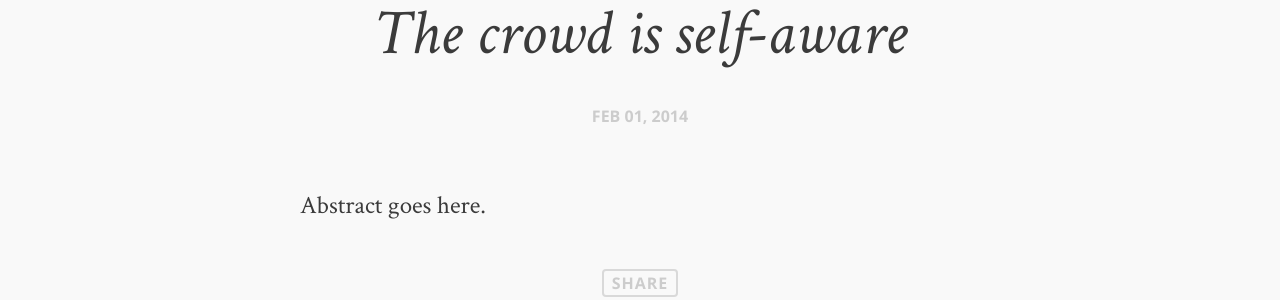
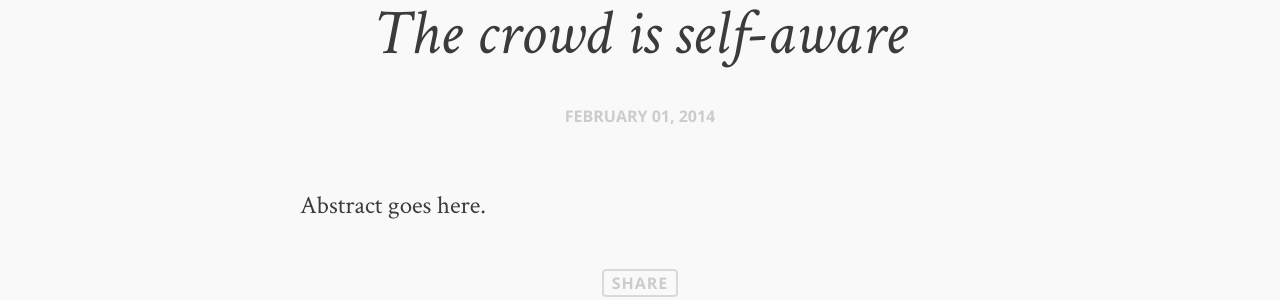
Before and after one commit to suchow/suchow.io, a Jekyll site: the page built from _posts/2014-02-01-crowd.md, in a window 1280 px wide. Shown: the part 150-450 px from the top of the page. Built offline with Jekyll 4.4.1, drawn with Linux system fonts in a browser that asks for light colours; comment, search, counter and statistics services are not loaded.

Commit message:
Show full month name in posts

```diff
--- a/_layouts/post-light-feature.html
+++ b/_layouts/post-light-feature.html
@@ -19,7 +19,7 @@
         <header class="post-header">
           <hgroup>
             <h1>{{page.title}}</h1>
-            <p class="date">{{page.date | date: "%b %d, %Y" }}</p>
+            <p class="date">{{page.date | date: "%B %d, %Y" }}</p>
             <p class="intro">{% if page.description %}{{ page.description }}{% else %}{{ page.tagline }}{% endif %}</p>
           </hgroup>
         </header>
--- a/_layouts/post-no-feature.html
+++ b/_layouts/post-no-feature.html
@@ -19,7 +19,7 @@
         <header class="post-header">
           <hgroup>
             <h1>{{page.title}}</h1>
-            <p class="date">{{page.date | date: "%b %d, %Y" }}</p>
+            <p class="date">{{page.date | date: "%B %d, %Y" }}</p>
             <p class="intro">{% if page.description %}{{ page.description }}{% else %}{{ page.tagline }}{% endif %}</p>
           </hgroup>
         </header>
--- a/_layouts/post.html
+++ b/_layouts/post.html
@@ -17,7 +17,7 @@
             {% if page.title %}
               <h1>{{page.title}}</h1>
             {% endif %}
-            <p class="date">{{page.date | date: "%b %d, %Y" }}</p>
+            <p class="date">{{page.date | date: "%B %d, %Y" }}</p>
             <p class="intro">{% if page.description %}{{ page.description }}{% else %}{{ page.tagline }}{% endif %}</p>
           </hgroup>
         </header>
```
